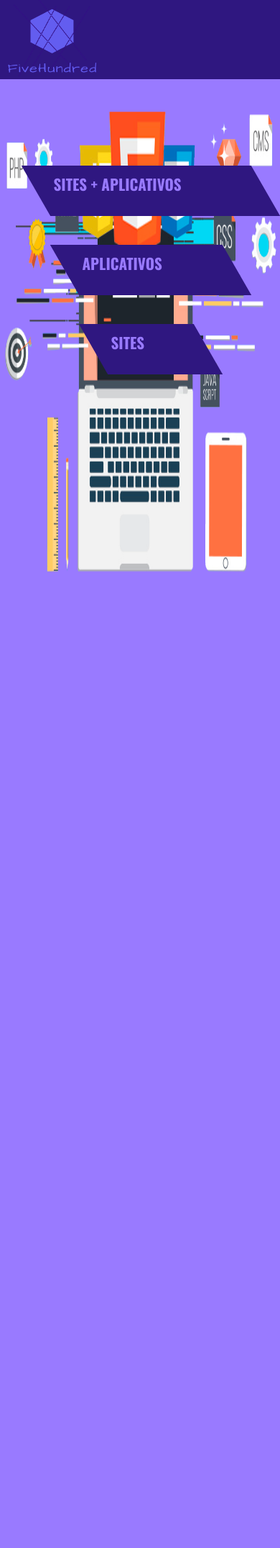
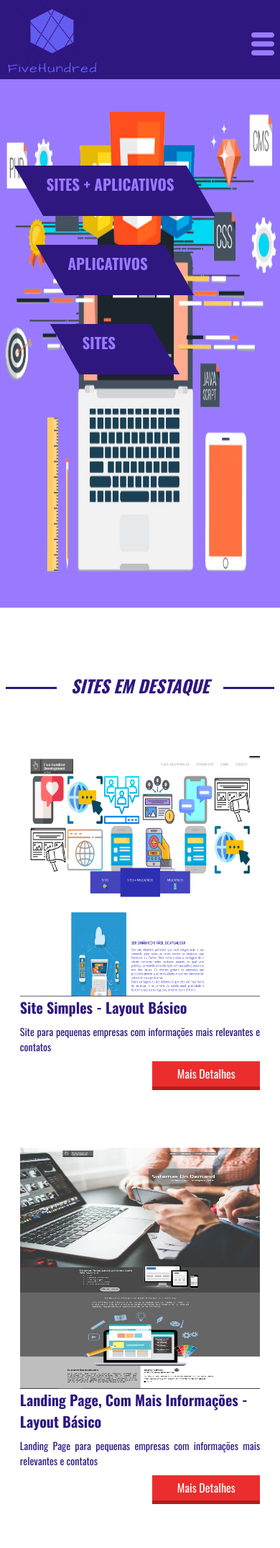
Before and after one commit to blblemos/Site-Vendas-Simples---FiveHundred, a PHP site: page / in a window 390 px wide. Shown: the top 2150 px of the page at 72% size. Before the commit the page ends 794 px from the top, so only its background shows below. Run offline with PHP 8.4, Linux system fonts and the light colour scheme.

Commit message:
Menu Mobile + Sites em Destaque

```diff
--- a/CSS/style.css
+++ b/CSS/style.css
@@ -48,6 +48,16 @@ header{
     top: 40px;
 }
 
+.menu-mobile{
+    margin-top: 40px;
+    display: none;
+    float: right;
+    height: 32px;
+    width: 32px;
+    background-size: 100% 100%;
+    background-image: url(../IMG/menu\ .png);
+}
+
 .menu-desk ul{
     list-style-type: none;
 }
@@ -62,6 +72,27 @@ header{
 .menu-desk ul li a{
     color: #997AFF;
     text-decoration: none;
+}
+
+.menu-mobile ul{
+    width: 100%;
+    position: absolute;
+    left: 0;
+    top: 110px;
+    background-color: #2F1780;
+    text-align: center;
+    z-index: 2;
+}
+
+.menu-mobile ul li{
+    font-size: 23px;
+    padding: 20px 0;
+    font-style: italic;
+}
+
+.menu-mobile ul li a{
+    text-decoration: none;
+    color: #997AFF;
 }
 /*Fim header menu*/
 
@@ -130,10 +161,113 @@ header{
   }
 /*Fim section banner*/
 
+/*Inicio section sites-destaque*/
+.sites-destaque{
+    padding: 90px 2%;
+}
+
+.sites-destaque .container{
+    max-width: 1200px;
+    padding: 40px 0;
+    display: flex;
+    flex-wrap: wrap;
+}
+
+.line-titulo{
+    position: relative;
+    text-align: center;
+    margin: 0 auto;
+    max-width: 1200px;
+}
+
+.ln1{
+    position: absolute;
+    top: 20px;
+    height: 3px;
+    background-color: #2F1780;
+    width: 100%;
+}
+
+.sites-destaque .line-titulo h2{
+    position: relative;
+    background-color: white;
+    display: inline-block;
+    text-align: center;
+    font-size: 24px;
+    font-style: italic;
+    text-transform: uppercase;
+    color: #2F1780;
+    padding: 0 20px;
+}
+
+.vitrine-destaque{
+    width: calc(100% / 3);
+    position: relative;
+    border: 20px solid white;
+    text-align: center;
+}
+
+.site-img{
+    position: relative;
+    width: 100%;
+    padding-top: 100%;
+    background-size: 100% 100%;
+}
+
+
+.site-img img{
+    position: absolute;
+    top: 0;
+    left: 0;
+    width: 100%;
+    height: 100%;
+}
+
+.info-site h2{
+    color: #2F1780;
+    font-size: 20px;
+    text-align: left;
+}
+
+.info-site p{
+    color: #2F1780;
+    text-align: justify;
+    font-size: 14px;
+    padding-top: 8px;
+    margin-bottom: 50px;
+}
+
+.info-site a{
+    text-decoration: none;
+    background-color: #EB2D2D;
+    color: white;
+    font-size: 16px;
+    width: 150px;
+    height: 40px;
+    text-align: center;
+    position: absolute;
+    bottom: 0;
+    right: 0;
+    line-height: 35px;
+    display: block;
+    margin-top: 10px;
+    border-bottom: 5px solid #B21E1E;
+}
+
+/*Fim section sites-destaque*/
+
 /*Inicio Responsivo 768px*/
 @media screen and (max-width: 768px){
 
     .menu-desk{
+        display: none;
+    }
+
+    .menu-mobile{
+        display: block;
+    }
+
+    .menu-mobile ul{
         display: none;
     }
 
@@ -144,11 +278,16 @@ header{
     }
 
     .container-skew1{
-        min-width: 400px;
+        min-width: 300px;
     }
 
     .skew{
         font-size: 14px;
     }
+
+    .vitrine-destaque{
+        width: 100%;
+        margin: 20px 0;
+    }
 }
 /*Fim Responsivo 768px*/
--- a/index.html
+++ b/index.html
@@ -27,6 +27,15 @@
                         <li><a href="#">Contato</a></li>
                     </ul>
                 </nav><!--menu-desk-->
+
+                <nav class="menu-mobile">
+                    <ul>
+                        <li><a style="color: #5F2EFF;" href="#">Home</a></li>
+                        <li><a href="#">Venda</a></li>
+                        <li><a href="#">Sobre</a></li>
+                        <li><a href="#">Contato</a></li>
+                    </ul>
+                </nav><!--menu-mobile-->
            </div><!--container-->
            <div class="clear"></div><!--clear-->
         </header><!--menu-->
@@ -49,5 +58,47 @@
             </div><!--container-skew1-->
         </section><!--banner-->
         <div class="clear"></div><!--clear-->
+
+        <section class="sites-destaque">
+            <div class="line-titulo">
+                <div class="ln1"></div><!--ln1-->
+                <h2>Sites em Destaque</h2>
+            </div><!--line-titulo-->
+
+            <div class="container">
+                <div class="vitrine-destaque">
+                    <div class="site-img">
+                        <img src="IMG/site-simples-01.jpg" alt="">
+                    </div><!--site-img-->
+                    <div class="info-site">
+                        <h2>Site Simples - Layout Básico</h2>
+                        <p>Site para pequenas empresas com informações mais relevantes e contatos</p>
+                        <a href="#">Mais Detalhes</a>
+                    </div>
+                </div><!--vitrine-destaque-->
+
+                <div class="vitrine-destaque">
+                    <div class="site-img">
+                        <img src="IMG/landing-page-01.jpg" alt="">
+                    </div><!--site-img-->
+                    <div class="info-site">
+                        <h2>Landing Page, Com Mais Informações - Layout Básico</h2>
+                        <p>Landing Page para pequenas empresas com informações mais relevantes e contatos</p>
+                        <a href="#">Mais Detalhes</a>
+                    </div>
+                </div><!--vitrine-destaque-->
+
+                <div class="vitrine-destaque">
+                    <div class="site-img">
+                        <img src="IMG/landing-page-02.jpg" alt="">
+                    </div><!--site-img-->
+                    <div class="info-site">
+                        <h2>Landing Page Básica - Layout Básico</h2>
+                        <p>Landing Page para pequenas empresas com informações mais relevantes e contatos</p>
+                        <a href="#">Mais Detalhes</a>
+                    </div>
+                </div><!--vitrine-destaque-->
+            </div><!--container-->
+        </section><!--sites-destaque-->
     </body>
 </html>
```
Also changed, not shown: IMG/landing-page-01.jpg (added), IMG/landing-page-02.jpg (added), IMG/menu .png (added), IMG/site-simples-01.jpg (added).
